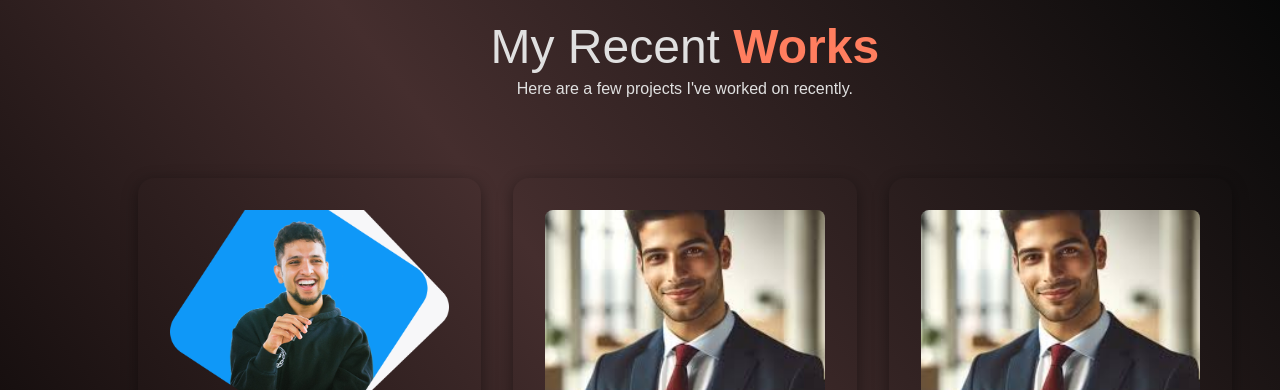
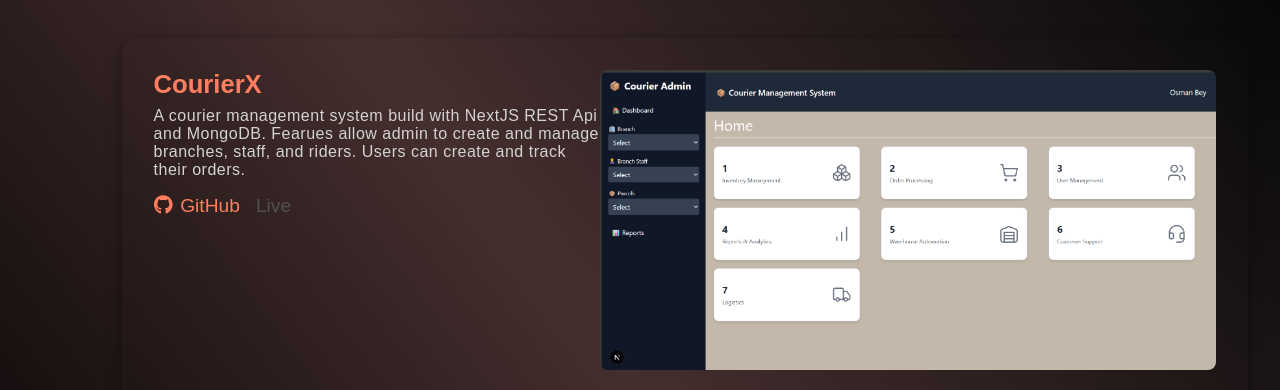
Before and after one commit to usman918dev/portfolio_re, a React (Create React App) app in the folder my-react-app/: page / in a window 1280 px wide. Shown: the part 2410-2800 px from the top of the page. Built offline with nearby package versions, Linux system fonts and the light colour scheme.

Commit message:
on project section

```diff
--- a/my-react-app/src/components/project/Project.js
+++ b/my-react-app/src/components/project/Project.js
@@ -3,11 +3,10 @@ import React from 'react';
 import { FontAwesomeIcon } from '@fortawesome/react-fontawesome';
 import { faGithub } from '@fortawesome/free-brands-svg-icons';
 import './Projects.css';
-import img from "../assets/download.jpeg"
 const projects = [
   {
-    title: 'X-Courier',
-    image: '/assets/about.png',
+    title: 'CourierX',
+    image: '/assets/courierX.png',
     description: 'A courier management system build with NextJS REST Api and MongoDB. Fearues allow admin to create and manage branches, staff, and riders. Users can create and track their orders. ',
     github: 'https://github.com/yourusername/project-one',
     live: 'https://example.com/project-one',
@@ -62,7 +61,6 @@ const Projects = () => {
         {projects.map((project, index) => (
           <div className="project-card" key={index}>
             <div className="project-content">
-              <img src={project.image} alt={project.title} className="project-image" />
 
               <h2 className="project-title">{project.title}</h2>
               <p className="project-description">{project.description}</p>
@@ -75,7 +73,9 @@ const Projects = () => {
                   <span className="project-label live">Live </span>
                 </a>
               </div>
+
             </div>
+            <img src={project.image} alt={project.title} className="project-image" />
           </div>
         ))}
       </div>
@@ -84,49 +84,3 @@ const Projects = () => {
 };
 
 export default Projects;
-
-
-
-
-// import React from 'react';
-// import ProjectCard from './ProjectCard';
-// import "./Projects.css"
-
-// function Project() {
-//   const projectData = [
-//     {
-//       image: 'https://via.placeholder.com/400x250',
-//       title: 'Smart News Aggregator',
-//       description: 'Scrapes trending news from multiple sources and summarizes using OpenAI.',
-//       techStack: ['Next.js', 'OpenAI API', 'Web Scraping', 'CSS'],
-//       githubLink: 'https://github.com/your-repo/news-app',
-//       liveLink: 'https://your-live-site.com/news-app',
-//     },
-//     {
-//       image: 'https://via.placeholder.com/400x250',
-//       title: 'Restaurant Ordering App',
-//       description: 'A Firebase-authenticated app to manage online food orders.',
-//       techStack: ['React', 'Firebase', 'Redux', 'MongoDB'],
-//       githubLink: 'https://github.com/your-repo/restaurant-app',
-//       liveLink: 'https://your-live-site.com/restaurant',
-//     },
-//     {
-//       image: 'https://via.placeholder.com/400x250',
-//       title: 'Restaurant Ordering App',
-//       description: 'A Firebase-authenticated app to manage online food orders.',
-//       techStack: ['React', 'Firebase', 'Redux', 'MongoDB'],
-//       githubLink: 'https://github.com/your-repo/restaurant-app',
-//       liveLink: 'https://your-live-site.com/restaurant',
-//     }
-//   ];
-
-//   return (
-//     <div className='project-container'>
-//       {projectData.map((project, index) => (
-//         <ProjectCard key={index} {...project} />
-//       ))}
-//     </div>
-//   );
-// }
-
-// export default Project;
--- a/my-react-app/src/components/project/Projects.css
+++ b/my-react-app/src/components/project/Projects.css
@@ -1,5 +1,7 @@
 * {
   box-sizing: border-box;
+  padding: 0;
+  margin: 0;
 }
 
 .projects-container {
@@ -24,9 +26,10 @@
 }
 
 .projects-list {
-  display: flex;
+  /* display: flex; */
   flex-wrap: wrap;
-  gap: 2rem;
+  /* gap: 2rem; */
+
   max-width: 1200px;
   width: 100%;
   justify-content: center;
@@ -36,14 +39,15 @@
   background-color: transparent;
   padding: 2rem;
   border-radius: 16px;
-  box-shadow: 0 4px 16px rgba(0,0,0,0.4);
+  box-shadow: 0 4px 16px rgba(0, 0, 0, 0.4);
   transition: transform 0.3s, box-shadow 0.3s;
-  flex: 1 1 calc(33.333% - 2rem);
-  max-width: calc(33.333% - 2rem);
+  /* flex: 1 1 calc(33.333% - 2rem);
+  max-width: calc(33.333% - 2rem); */
+  /* max-width: 600px; */
   position: relative;
   overflow: hidden;
   display: flex;
-  flex-direction: column;
+  /* flex-direction: column; */
   justify-content: space-between;
 }
 
@@ -59,10 +63,11 @@
 
 .project-image {
   width: 100%;
-  height: 200px;
+  height: 300px;
+  /* aspect-ratio: 16/9; */
   border-radius: 8px;
   margin-bottom: 1rem;
-  object-fit: cover;
+  object-fit: contain;
 }
 
 .project-title {
@@ -118,15 +123,18 @@
 /* Responsive Design */
 @media (max-width: 1100px) {
   .project-card {
+    flex-direction: column;
     flex: 1 1 calc(50% - 2rem);
     max-width: calc(50% - 2rem);
   }
 }
 
 @media (max-width: 700px) {
-  .projects-container{
+  .projects-container {
     margin-left: 0lvw;
+    padding: 1rem;
   }
+
   .project-card {
     flex: 1 1 100%;
     max-width: 100%;
@@ -140,6 +148,11 @@
 }
 
 @media (max-width: 600px) {
+  .projects-container {
+    margin-left: 0lvw;
+    padding: 0.5rem;
+  }
+
   .projects-title {
     font-size: 2rem;
   }
```
Also changed, not shown: my-react-app/public/assets/courierX.png (added).
